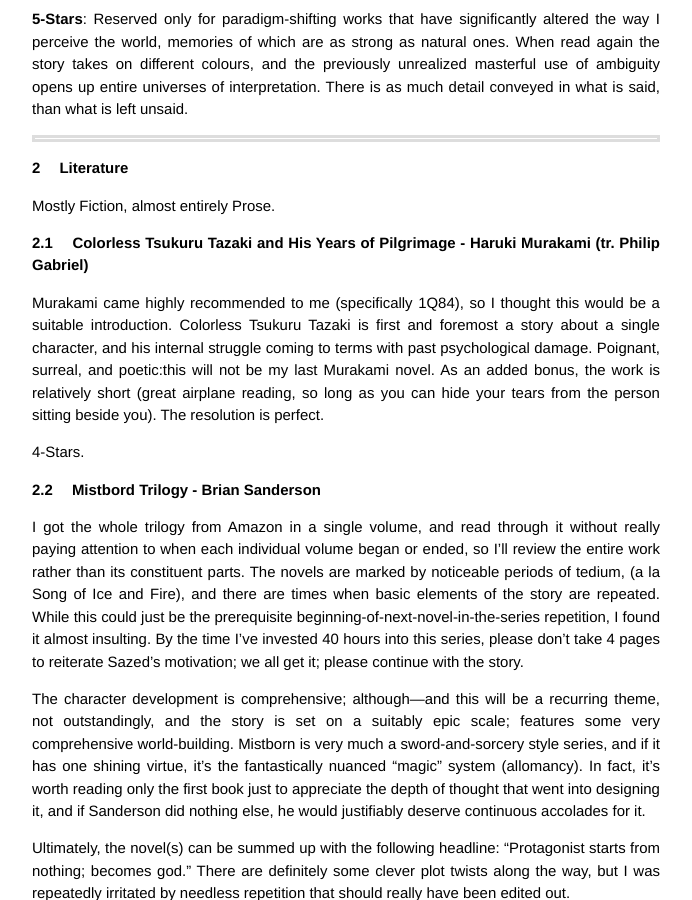
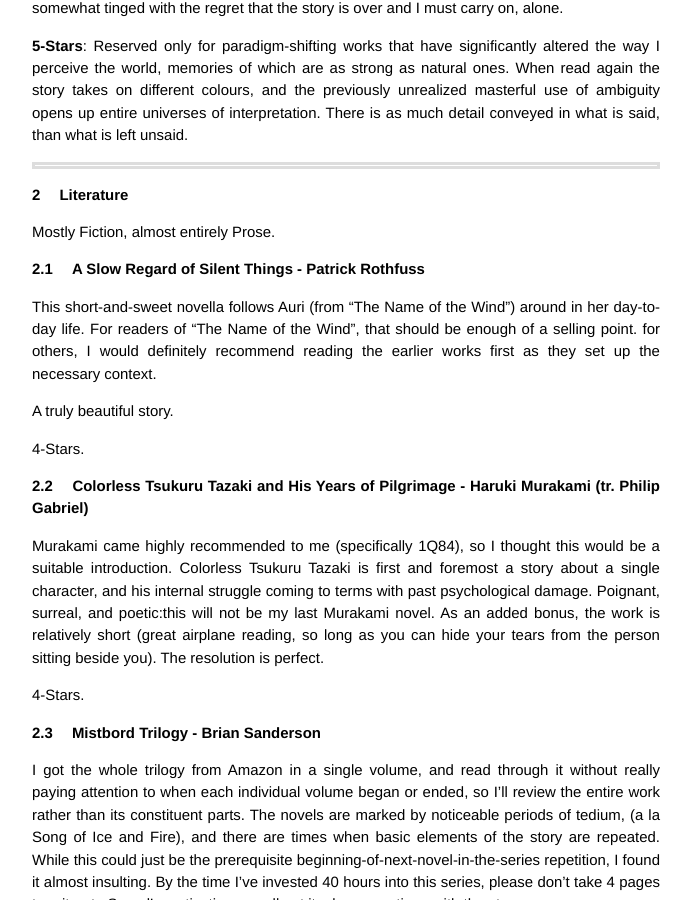
Before and after one commit to athuras/athuras.github.com, a Jekyll site: the page built from _posts/2014-08-06-Booklist.markdown, in a window 1280 px wide and 900 px high, scrolled down 1846 px. Shown: the whole window, without its empty margins (294-986 px from the left). Built offline with Jekyll 4.4.1, drawn with Linux system fonts in a browser that asks for light colours; comment, search, counter and statistics services are not loaded; some of the changed text lies outside the part shown.

Commit message:
A slow regard of silent things

```diff
--- a/_posts/2014-08-06-Booklist.markdown
+++ b/_posts/2014-08-06-Booklist.markdown
@@ -41,8 +41,15 @@
 # Literature
 Mostly Fiction, almost entirely Prose.
 
+## A Slow Regard of Silent Things - Patrick Rothfuss
+This short-and-sweet novella follows Auri (from "The Name of the Wind") around in her day-to-day life.
+For readers of "The Name of the Wind", that should be enough of a selling point. for others, I would definitely recommend reading the earlier works first as they set up the necessary context.
+
+A truly beautiful story.
+
+4-Stars.
+
 ## Colorless Tsukuru Tazaki and His Years of Pilgrimage - Haruki Murakami (tr. Philip Gabriel)
-
 Murakami came highly recommended to me (specifically 1Q84), so I thought this would be a suitable introduction.
 Colorless Tsukuru Tazaki is first and foremost a story about a single character, and his internal struggle coming to terms with past psychological damage.
 Poignant, surreal, and poetic:this will not be my last Murakami novel.
```
